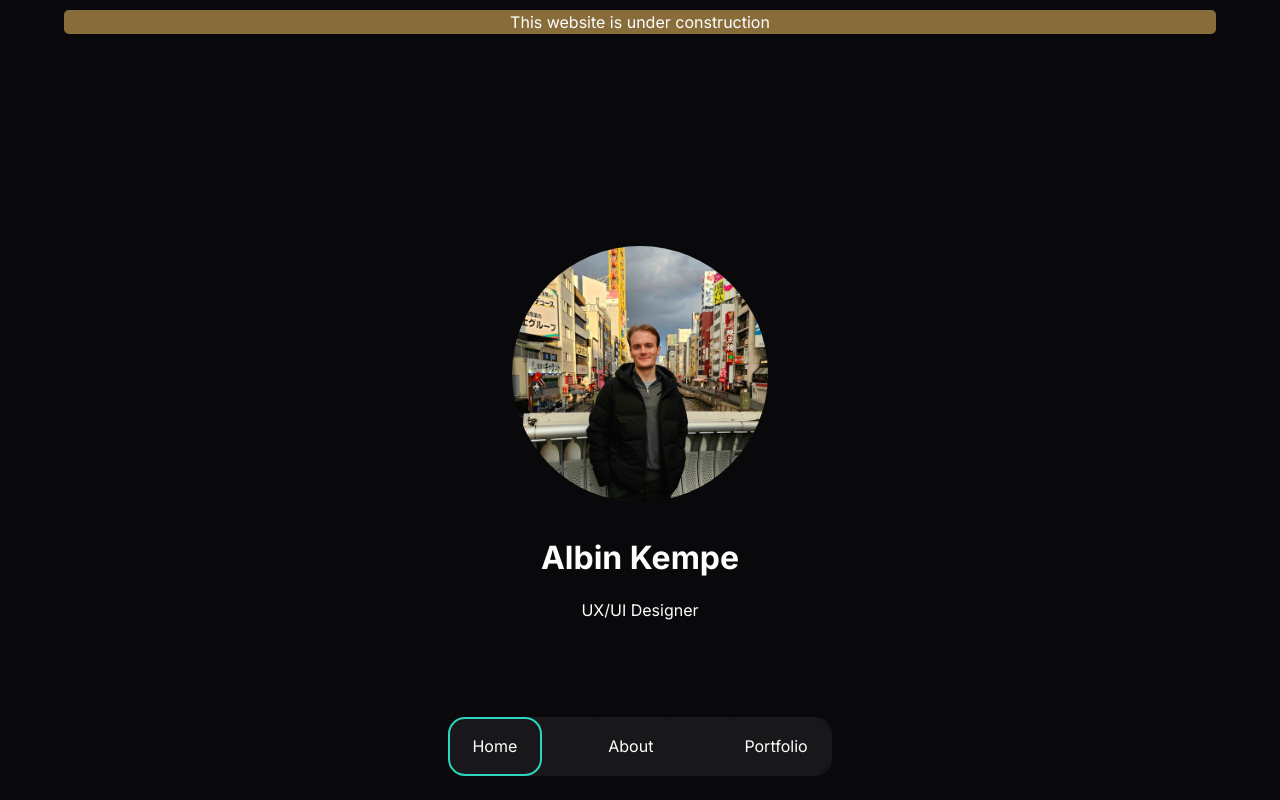
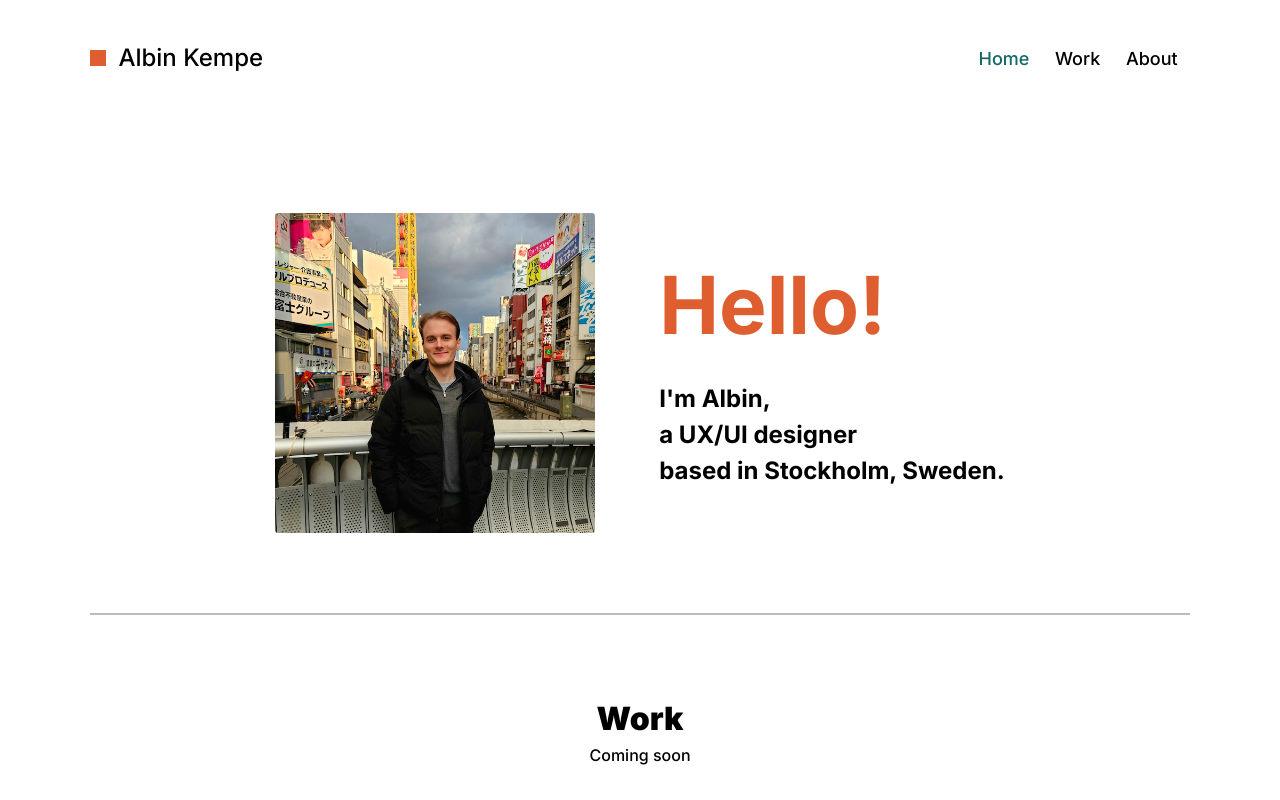
Before and after one commit to albinkempe/albinkempe.github.io, a Next.js app: page / in a window 1280 px wide. Shown: the top 800 px of the page. Built offline with nearby package versions, Linux system fonts and the light colour scheme.

Commit message:
temp website

```diff
--- a/package.json
+++ b/package.json
@@ -9,6 +9,7 @@
     "lint": "next lint"
   },
   "dependencies": {
+    "@heroicons/react": "^2.1.3",
     "gsap": "^3.12.5",
     "next": "14.1.4",
     "react": "^18",
--- a/src/app/about/page.tsx
+++ b/src/app/about/page.tsx
@@ -1,11 +1,6 @@
 const AboutPage = () => {
     return (
-        <div>
-            <h1>About</h1>
-            <p className="about-p">I am a UX/UI designer!</p>
-            <p className="m-5">What I listen to when I work on this website</p>
-            <iframe className="spotify-embed" src="https://open.spotify.com/embed/track/3qhlB30KknSejmIvZZLjOD?utm_source=generator" width="100%" height="352" allow="autoplay; clipboard-write; encrypted-media; fullscreen; picture-in-picture" loading="lazy"></iframe>
-        </div>
+        <div className="largediv">:)</div>
     )
 }
 
--- a/src/app/components/Navigation/Navigation.module.css
+++ b/src/app/components/Navigation/Navigation.module.css
@@ -1,61 +1,114 @@
-.bg {
-    position: fixed;
-    width: 90vw;
-    height: 7.4vh;
-    left: 5vw;
-    bottom: 3vh;
-    background-color: rgb(24 24 27);
+.bar {
+    margin-top: 2rem;
+}
+
+.header {
     display: flex;
     flex-direction: row;
     justify-content: space-between;
+}
+
+.title {
+    display: flex;
+    flex-direction: row;
     align-items: center;
-    border-radius: 23px;
+    gap: 0.8rem;
+}
+
+.box {
+    height: 1rem;
+    width: 1rem;
+    background-color: rgb(223, 94, 47);
+}
+
+.h1 {
+    font-size: x-large;
+}
+
+.nav {
+    display: none;
+}
+
+.open {
+    display: flex;
+    flex-direction: column;
+    position: absolute;
+    left: 0;
+    width: 100%;
+    padding-top: 1rem;
+    padding-bottom: 1rem;
+    background-color: white;
+    border-bottom-width: 2px;
+    border-bottom-color: black;
 }
 
 .item {
-    height: 100%;
-    border-radius: 17px;
-    padding: 0.7rem 1.4rem;
-    border-width: 2px;
-    border-color: rgb(24 24 27);
-    align-content: center;
+    display: block;
+    padding: 0.8rem;
+    text-align: center;
+    font-size: large;
 }
 
 .active {
-    border-width: 2px;
-    border-color: rgb(45 212 191);
-    transition: transform 0.3s ease;
+    color: rgb(20, 105, 101);
 }
 
 @media only screen and (min-width: 768px) {
     /* For desktop: */
 
-    .bg {
-        position: fixed;
-        width: 30vw;
-        height: 7.4vh;
-        left: 35vw;
-        bottom: 3vh;
-        background-color: rgb(24 24 27);
+    .bar {
+        display: flex;
+        flex-direction: row;
+        justify-content: space-between;
+        margin-top: 2rem;
+    }
+
+    .header {
         display: flex;
         flex-direction: row;
         justify-content: space-between;
         align-items: center;
-        border-radius: 23px;
+    }
+
+    .box {
+        height: 1rem;
+        width: 1rem;
+        background-color: rgb(223, 94, 47);
+    }
+
+    .h1 {
+        font-size: x-large;
+        display: block;
+    }
+
+    .nav {
+        display: flex;
+        flex-direction: row;
     }
 
     .item {
-        height: 100%;
-        border-radius: 17px;
-        padding: 0.7rem 1.4rem;
-        border-width: 2px;
-        border-color: rgb(24 24 27);
-        align-content: center;
+        display: block;
+        padding: 0.8rem;
+        text-align: center;
+        font-size: large;
+    }
+
+    .open {
+        display: block;
+        position: static;
+        width: auto;
+        padding-top: 0;
+        padding-bottom: 0;
+        background-color: transparent;
+        border-bottom-width: 0;
+        border-bottom-color: transparent;
     }
 
     .active {
-        border-width: 2px;
-        border-color: rgb(45 212 191);
-        transition: transform 0.3s ease;
+        color: rgb(20, 105, 101);
+    }
+
+    .icon {
+        display: none;
     }
 }
--- a/src/app/components/Navigation/Navigation.tsx
+++ b/src/app/components/Navigation/Navigation.tsx
@@ -1,19 +1,43 @@
 'use client'
 
+import React from 'react'
 import Link from "next/link";
 import styles from './Navigation.module.css'
 import { usePathname } from "next/navigation";
+import { useState } from 'react';
+import { Bars2Icon, XMarkIcon } from '@heroicons/react/24/solid'
 
 const Navigation = () => {
+    const [menuOpen, setMenuOpen] = useState(false); // State to manage menu visibility
     const pathname = usePathname()
 
+    // Function to toggle menu visibility
+    const toggleMenu = () => {
+        setMenuOpen(!menuOpen);
+    };
+
+    const closeMenu = () => {
+        setMenuOpen(false);
+    };
+
     return (
-        <nav className={styles.bg}>
-            <Link className={`${styles.item} ${pathname === '/' ? styles.active : ''}`} href="/">Home</Link>
-            <Link className={`${styles.item} ${pathname === '/about' ? styles.active : ''}`} href="/about">About</Link>
-            <Link className={`${styles.item} ${pathname === '/portfolio' ? styles.active : ''}`} href="/portfolio">Portfolio</Link>
-        </nav>
-    )
+        <div className={styles.bar}>
+            <div className={styles.header}>
+                    <div className={styles.title}>
+                        <div className={styles.box}></div>
+                        <a className={styles.h1} href="/">Albin Kempe</a>
+                    </div>
+                    <a onClick={toggleMenu} className={styles.icon}>
+                        {menuOpen ? <XMarkIcon className="h-7 w-7" /> : <Bars2Icon className="h-7 w-7" />}
+                    </a>
+                </div>
+                <nav className={`${styles.nav} ${menuOpen ? styles.open : ''}`} id="links">
+                    <Link onClick={closeMenu} className={`${styles.item} ${pathname === '/' ? styles.active : ''}`} href="/">Home</Link>
+                    <Link onClick={closeMenu} className={`${styles.item} ${pathname === '#work' ? styles.active : ''}`} href="/#work">Work</Link>
+                    <Link onClick={closeMenu} className={`${styles.item} ${pathname === '/about' ? styles.active : ''}`} href="/about">About</Link>
+                </nav>
+        </div>
+    );
 }
 
-export default Navigation
+export default Navigation;
--- a/src/app/globals.css
+++ b/src/app/globals.css
@@ -5,104 +5,147 @@
 /* For mobile: */
 
 html {
-    color: white;
-    height: 100vh;
-    width: 100vw;
+    background-color: white;
+    font-weight: 500;
 }
 
-h1 {
-    font-weight: bold;
-    text-align: center;
-    margin: 1rem;
-    font-size: xx-large;
+body {
+    width: 86vw;
+    height: 100vh;
+    margin: 0 auto;
 }
 
-p {
-    text-align: center;
-}
-
-.page {
-    height: 100vh;
-    width: 100vw;
-    display: flex;
-    flex-direction: column;
-    justify-content: center;
-    align-items: center;
-}
-
-.profile-div {
+.home {
+    margin-top: 2rem;
     display: flex;
     flex-direction: column;
     align-items: center;
 }
 
-.profile-img {
-    border-radius: 100%;
+.intro {
     width: 80%;
-    margin-bottom: 3rem;
 }
 
-.portfolio {
-    display: flex;
-    flex-direction: column;
-    align-items: center;
-    gap: 1rem;
+.profileImg {
+    border-radius: 0.2rem;
 }
 
-.about-p {
-    width: 80%;
-    margin: 0 auto;
-    text-align: center;
+.hello {
+    margin-top: 1rem;
+    margin-bottom: 0.5rem;
+    font-size: 4rem;
+    color: rgb(223, 94, 47);
+    font-weight: bold;
 }
 
-.dev-info {
-    background-color: rgb(136, 109, 59);
-    width: 90%;
-    margin: 0 auto;
-    border-radius: 5px;
-    text-align: center;
-    margin-top: 10px;
+.introText {
+    margin-top: 0;
+    font-weight: bold;
+    font-size: x-large;
 }
 
-.spotify-embed {
-    border-radius: 12px;
-    width: 90%;
-    height: 90%;
-    margin-top: 1rem;
-    margin: 0 auto;
+.divider {
+    margin: 3rem 0;
+    width: 100%;
+    border-top-width: 1px;
+    border-top-color: rgb(188, 188, 188);
+}
+
+h2 {
+    text-align: center;
+    font-size: xx-large;
+    font-weight: 900;
+}
+
+footer {
+    width: 100%;
+    text-align: center;
+    margin-bottom: 1rem;
+    font-size: small;
+}
+
+#portfolio {
+    scroll-margin-top: 40px;
+}
+
+.largediv {
+    height: 2000px;
 }
 
 @media only screen and (min-width: 768px) {
     /* For desktop: */
 
-    .profile-div {
+    html {
+        background-color: white;
+        font-weight: 500;
+    }
+
+    body {
+        width: 86vw;
+        height: 100vh;
+        margin: 0 auto;
+    }
+
+    .home {
+        margin-top: 2rem;
         display: flex;
         flex-direction: column;
         align-items: center;
     }
 
-    .profile-img {
-        border-radius: 100%;
-        width: 20%;
-        margin-bottom: 1rem;
-    }
-
-    .portfolio {
-        margin: 2rem auto;
+    .intro {
+        margin-top: 6rem;
         width: 80%;
         display: flex;
         flex-direction: row;
-        gap: 2rem;
-        flex-wrap: wrap;
         justify-content: center;
-        align-content: flex-start;
+        gap: 4rem;
     }
 
-    .spotify-embed {
-        border-radius: 12px;
-        width: 30%;
-        height: 30%;
-        margin-top: 1rem;
-        margin: 0 auto;
+    .divider {
+        margin: 5rem 0;
+        width: 100%;
+        border-bottom-width: 1px;
+        border-bottom-color: rgb(188, 188, 188);
+    }
+
+    .profileImg {
+        border-radius: 0.2rem;
+        height: 20rem;
+        width: 20rem;
+    }
+
+    #portfolio {
+        scroll-margin-top: 50px;
+    }
+
+    .hello {
+        margin-top: 2rem;
+        margin-bottom: 1rem;
+        font-size: 5rem;
+        color: rgb(223, 94, 47);
+        font-weight: bold;
+    }
+
+    .introText {
+        margin-top: 0;
+        font-weight: bold;
+        font-size: x-large;
+    }
+
+    h2 {
+        text-align: center;
+        font-size: xx-large;
+    }
+
+    footer {
+        width: 100%;
+        text-align: center;
+        margin-bottom: 1rem;
+        font-size: small;
+    }
+
+    .largediv {
+        height: 2000px;
     }
 }
--- a/src/app/layout.tsx
+++ b/src/app/layout.tsx
@@ -1,7 +1,7 @@
 import type { Metadata } from "next";
 import { Inter } from "next/font/google";
 import "./globals.css";
-import Navigation from "./components/Navigation/Navigation"
+import Navigation from "./components/Navigation/Navigation";
 
 const inter = Inter({ subsets: ["latin"] });
 
@@ -16,13 +16,15 @@ export default function RootLayout({
   children: React.ReactNode;
 }>) {
   return (
-    <html lang="en" className="bg-zinc-950">
+    <html lang="en">
       <body className={inter.className}>
-        <div className="dev-info">This website is under construction</div>
+        <Navigation/>
         <main>
           {children}
         </main>
-        <Navigation/>
+        <footer>
+          <p>by Albin Kempe</p>
+        </footer>
       </body>
     </html>
   );
--- a/src/app/page.tsx
+++ b/src/app/page.tsx
@@ -6,22 +6,27 @@ import { useEffect } from "react"
 import Navigation from "./components/Navigation/Navigation"
 import gsap from "gsap"
 import { ScrollTrigger } from "gsap/all"
+import { Noto_Serif } from "next/font/google";
+
+const noto = Noto_Serif({ subsets: ["latin"] });
 
 const HomePage = () => {
   return (
-    <div className="overflow-hidden">
-      <section id="section-1" className="page">
-        <Image
-            src="/profile.jpg"
-            width={600}
-            height={600}
-            alt="Picture of Albin Kempe"
-            className="profile-img"
-          />
-        <div className="profile-div">
-          <h1 className="profile-name">Albin Kempe</h1>
-          <h2 className="profile-role">UX/UI Designer</h2>
+    <div className="home">
+      <div className="intro">
+        <Image className="profileImg" src={"/profile.jpg"} width={600} height={600} alt="Picture of Albin Kempe"/>
+        <div className="introSide">
+          <p className="hello">Hello!</p>
+          <p className="introText">I'm Albin,</p>
+          <p className="introText">a UX/UI designer</p>
+          <p className="introText">based in Stockholm, Sweden.</p>
         </div>
+      </div>
+      <div className="divider"></div>
+      <section id="work">
+        <h2>Work</h2>
+        <p>Coming soon</p>
+        <div className="largediv"></div>
       </section>
     </div>
   )
--- a/src/app/portfolio/page.tsx
+++ /dev/null
@@ -1,18 +0,0 @@
-import CaseCard from "../components/CaseCard/CaseCard"
-
-const PortfolioPage = () => {
-    return (
-        <div>
-            <h1>Portfolio</h1>
-            <div className="portfolio">
-                <CaseCard
-                    title="Energuesser"
-                    description="Prototypes for Humanity"
-                    imgPath="/albin-1.jpg"
-                />
-            </div>
-        </div>
-    )
-}
-
-export default PortfolioPage
```
Also changed, not shown: 1 other file (tests, documents, lock files or other folders).
